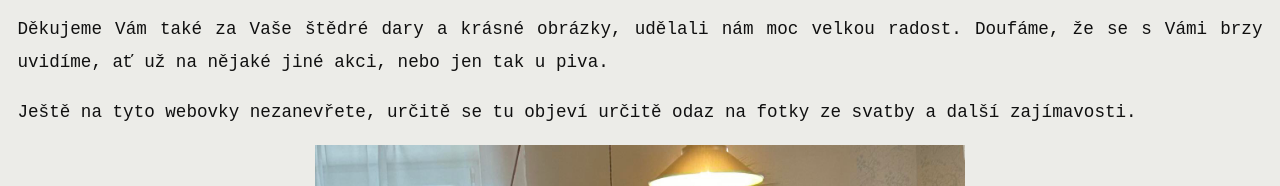
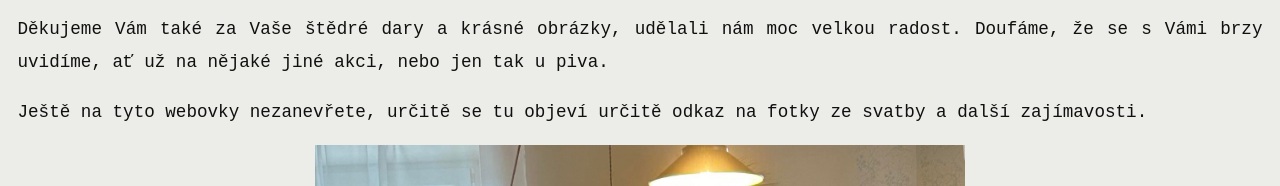
Before and after one commit to japawBlob/wedding, a plain HTML site: page index.html in a window 1280 px wide. Shown: the part 2203-2389 px from the top of the page. Drawn offline with Linux system fonts and the light colour scheme.

Commit message:
Correct typo at post 14

```diff
--- a/index.html
+++ b/index.html
@@ -105,7 +105,7 @@ https://www.tooplate.com/view/2117-infinite-loop
                             Doufáme, že se s Vámi brzy uvidíme, ať už na nějaké jiné akci, nebo jen tak u piva.
                         </p>
                         <p class="tm-intro-text mx-auto text-justify">
-                            Ještě na tyto webovky nezanevřete, určitě se tu objeví určitě odaz na fotky ze svatby
+                            Ještě na tyto webovky nezanevřete, určitě se tu objeví určitě odkaz na fotky ze svatby
                             a další zajímavosti.
                         </p>
                         <div class="row">
```
